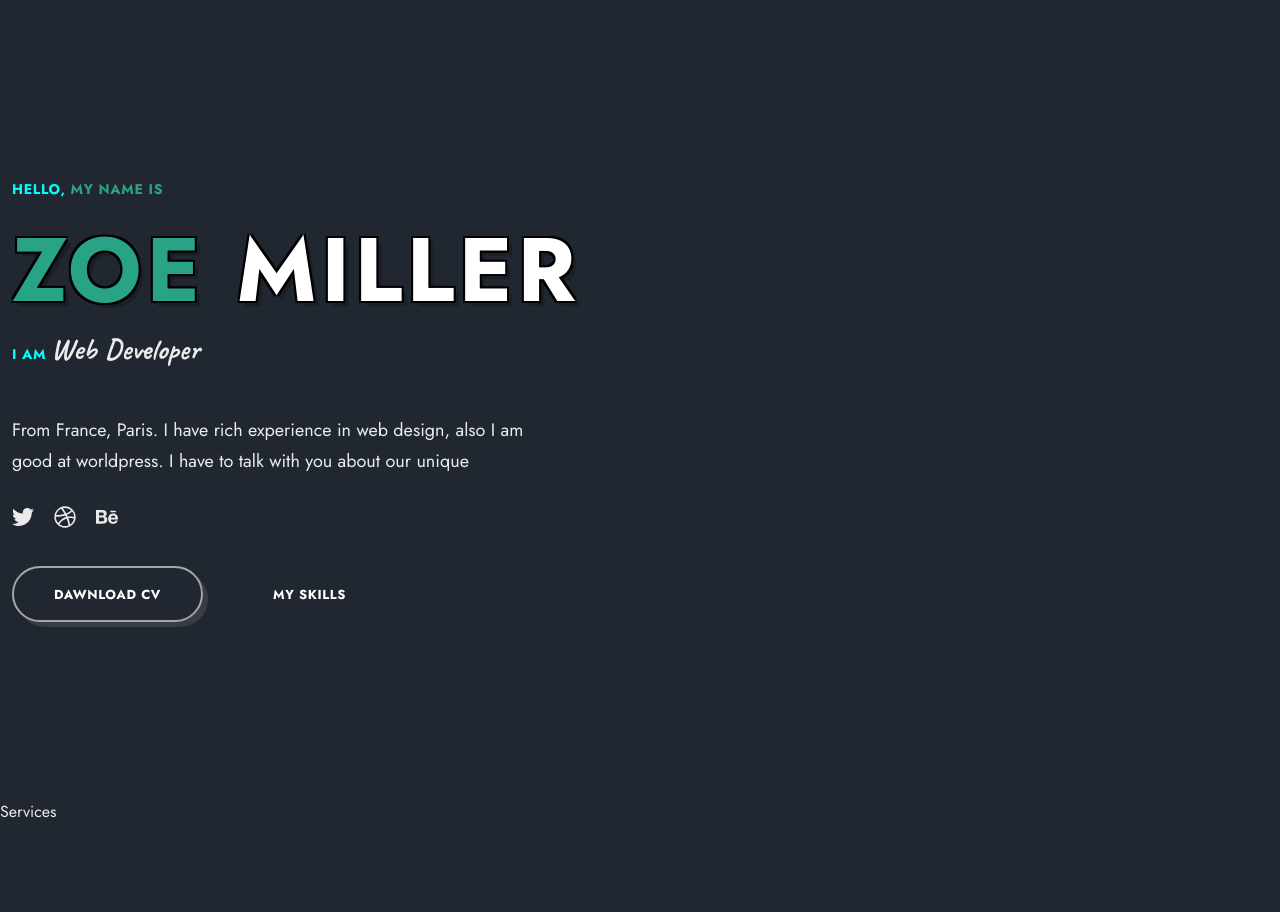
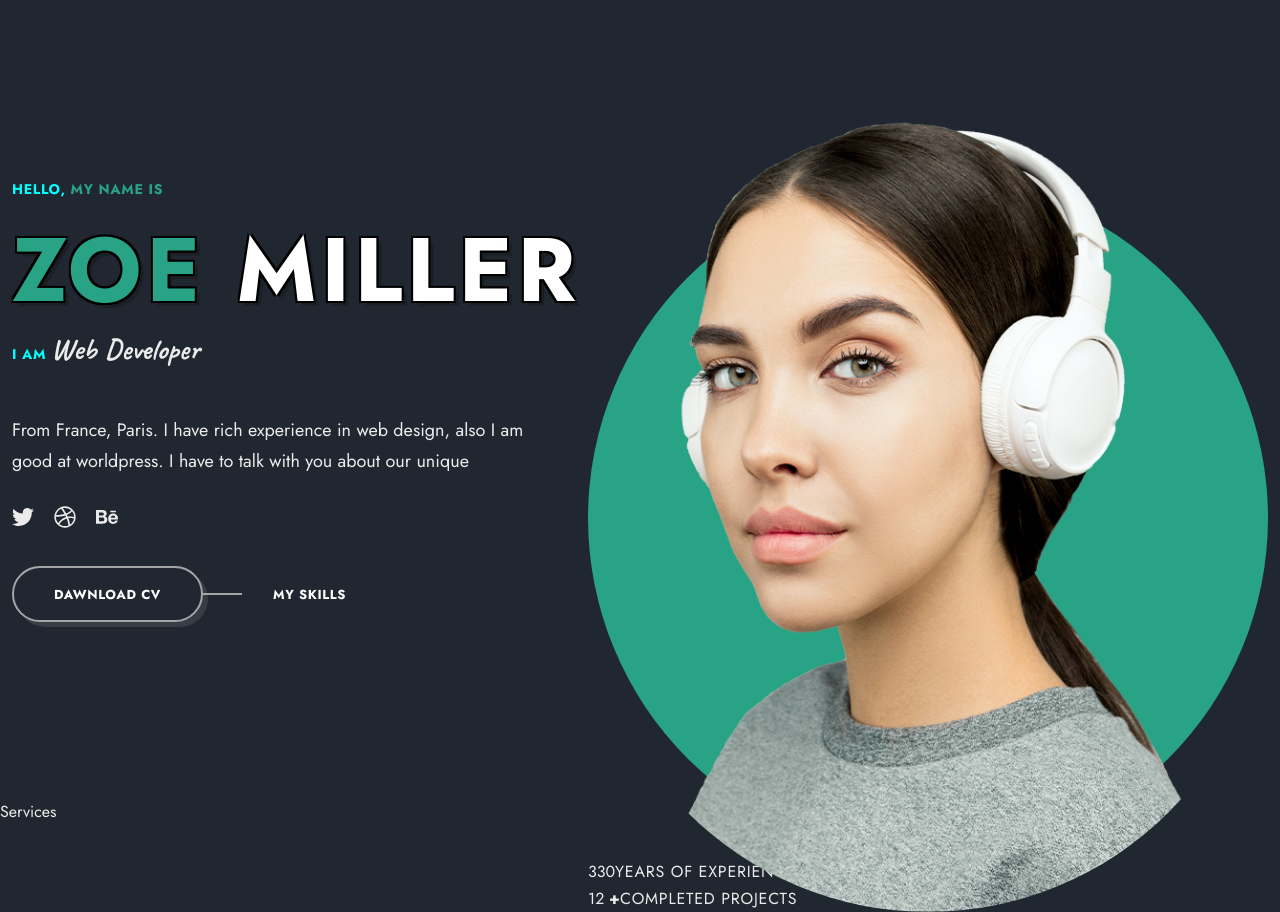
Before and after one commit to SaadUrfSadi/portfolio, a React (Vite) app: page / in a window 1280 px wide. Before the commit the page ends 823 px from the top, so only its background shows below. Built offline with nearby package versions, Linux system fonts and the light colour scheme.

Commit message:
update again

```diff
--- a/src/components/home/Home.css
+++ b/src/components/home/Home.css
@@ -6,6 +6,7 @@
 }
 .home__container {
   width: 100%;
+  position: relative;
 }
 .home__subtitle,
 .home__job {
@@ -54,3 +55,32 @@
   display: flex;
   column-gap: 70px;
 }
+.hero__link::before{
+  content: "";
+  position: absolute;
+  top: 50%;
+  left: -97%;
+  transform: translateY(-50%);
+  width: 40px;
+  height: 2px;
+  background-color: var(--border-color);
+}
+.home__img-wrapper{
+  position: absolute;
+  top: 0;
+  right: 12px;
+  width: 100%;
+  max-width: 680px;
+}
+.home__banner{
+  background-color: var(--primary-color);
+  padding-bottom: 100%;
+  border-radius: 50%;
+}
+.home__profile{
+  position: absolute;
+  bottom: 0;
+  height: 800px;
+  border-radius: 500px;
+  object-fit: cover;
+}
--- a/src/components/home/Home.jsx
+++ b/src/components/home/Home.jsx
@@ -14,6 +14,19 @@ function Home() {
         <p className="home__subtitle text-cs">Hello, <span>My Name Is</span></p>
         <h1 className="home__title text-cs"><span>ZOE</span> MILLER</h1>
         <p className="home__job"><span className='text-cs'>I Am</span> <b>Web Developer</b></p>
+        <div className="home__img-wrapper">
+          <div className="home__banner">
+            <img src={profileImg} alt="" className='home__profile' />
+          </div>
+          <p className="home__data home__data-one">
+            <span className="text-lg">330</span>
+            <span className="text-sm text-cs">Years of <span>Experience</span></span>
+          </p>
+          <p className="home__data home__data-one">
+            <span className="text-lg"> 12 <b>+</b></span>
+            <span className="text-sm text-cs">Completed <span>Projects</span></span>
+          </p>
+        </div>
         <p className="home__text">From France, Paris. I have rich experience in web design, also I am good at worldpress. I have to talk with you about our unique</p>
         <div className="home__socials">
             <a href="" className='home__socials-link'>
```
